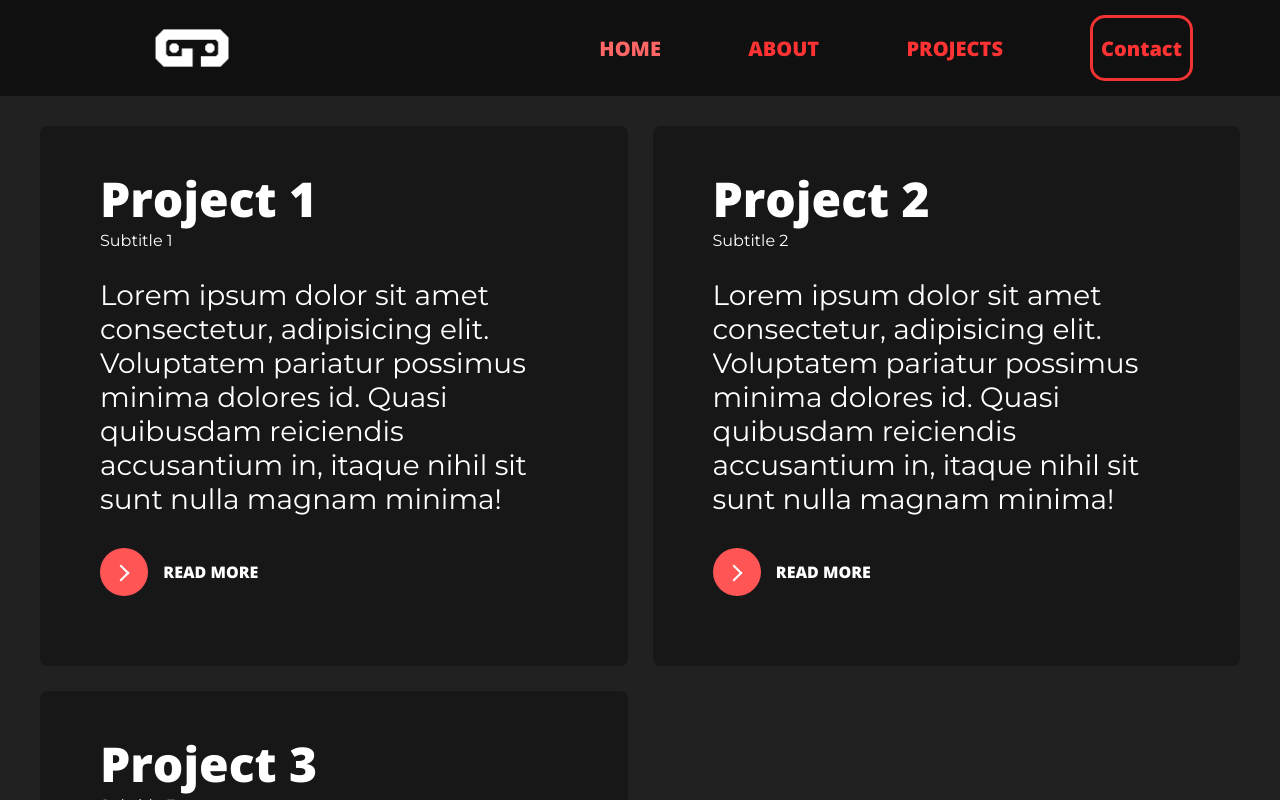
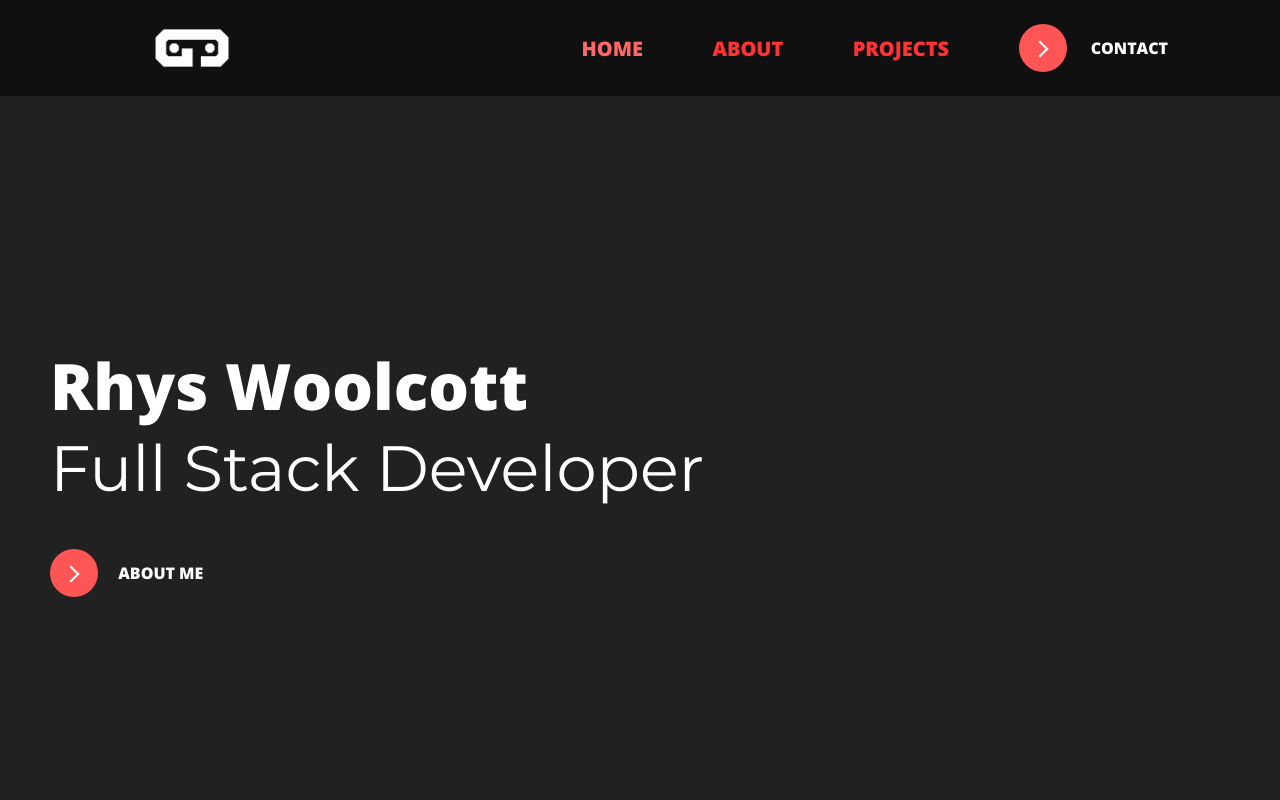
Before and after one commit to Rhys-Woolcott/portfolio, a React (Create React App) app: page / in a window 1280 px wide. Built offline with nearby package versions, Linux system fonts and the light colour scheme.

Commit message:
added homepage

```diff
--- a/package.json
+++ b/package.json
@@ -11,6 +11,8 @@
 		"@types/react": "^17.0.0",
 		"@types/react-dom": "^17.0.0",
 		"@types/react-router-dom": "^5.1.8",
+		"babel-loader": "^8.2.2",
+		"framer-motion": "^4.1.17",
 		"react": "^17.0.2",
 		"react-dom": "^17.0.2",
 		"react-router-dom": "^5.3.0",
--- a/src/App.tsx
+++ b/src/App.tsx
@@ -1,4 +1,4 @@
-import { lazy, Suspense, useState } from 'react';
+import { lazy, ReactElement, Suspense, useState } from 'react';
 import {
   BrowserRouter as Router,
   Switch,
@@ -7,11 +7,14 @@ import {
 } from 'react-router-dom';
 
 import './style/global.scss';
+import { motion } from 'framer-motion';
 
+const ProjectsPage = lazy(() => import('./components/ProjectsPage'));
+const ErrorScreen = lazy(() => import('./components/errors/ErrorScreen'));
 const HomePage = lazy(() => import('./components/HomePage'));
-const ErrorScreen = lazy(() => import('./components/errors/ErrorScreen'));
+import Button from './components/component/Button';
 
-function App(): unknown {
+function App(): ReactElement {
   const [activeLink, setActiveLink] = useState(`${window.location.pathname}`);
   const [burgerActive, setBurgerActive] = useState(false);
 
@@ -59,7 +62,12 @@ function App(): unknown {
             PROJECTS
             <div />
           </a>
-          <button className="contact-button">Contact</button>
+
+          <Button onClick={() => {
+            location.href = '/about';
+          }}>
+            CONTACT
+          </Button>
 
           <div
             className="nav-burger-container"
@@ -79,6 +87,7 @@ function App(): unknown {
         <Suspense fallback={<h1>Loading...</h1>}>
           <Switch>
             <Route exact path="/" component={HomePage} />
+            <Route exact path="/projects" component={ProjectsPage} />
 
             {/* ! Handle 404 errors ! */}
             <Route exact path="/error/:type" component={ErrorScreen} />
--- a/src/components/HomePage.tsx
+++ b/src/components/HomePage.tsx
@@ -1,5 +1,6 @@
 import { Component, ReactElement } from 'react';
-import GridTab from './component/GridTab';
+import '../style/Home.scss';
+import Button from './component/Button';
 
 export default class HomePage extends Component {
   render(): ReactElement {
@@ -8,42 +9,14 @@ export default class HomePage extends Component {
         <header>
           <title>Home | GALACTIX</title>
         </header>
-        <div className='container'>
-          <GridTab
-            title='Project 1'
-            subtitle='Subtitle 1'
-            tabText='READ MORE'
-            onClick={() => {
-              alert('Hello World');
-            }}
-          >
-			Lorem ipsum dolor sit amet consectetur, adipisicing elit. Voluptatem
-			pariatur possimus minima dolores id. Quasi quibusdam reiciendis
-			accusantium in, itaque nihil sit sunt nulla magnam minima!
-			Necessitatibus magnam voluptate ea.
-          </GridTab>
-          <GridTab
-            title='Project 2'
-            subtitle='Subtitle 2'
-            tabText='READ MORE'
-            onClick={() => null}
-          >
-			Lorem ipsum dolor sit amet consectetur, adipisicing elit. Voluptatem
-			pariatur possimus minima dolores id. Quasi quibusdam reiciendis
-			accusantium in, itaque nihil sit sunt nulla magnam minima!
-			Necessitatibus magnam voluptate ea.
-          </GridTab>
-          <GridTab
-            title='Project 3'
-            subtitle='Subtitle 3'
-            tabText='READ MORE'
-            onClick={() => null}
-          >
-			Lorem ipsum dolor sit amet consectetur, adipisicing elit. Voluptatem
-			pariatur possimus minima dolores id. Quasi quibusdam reiciendis
-			accusantium in, itaque nihil sit sunt nulla magnam minima!
-			Necessitatibus magnam voluptate ea.
-          </GridTab>
+        <div className="homeContainer">
+          <h1 className="headerTitle">
+              Rhys Woolcott<br />
+            <span className="headerSubTitle">Full Stack Developer</span>
+          </h1>
+          <Button onClick={() => alert('Hello World')}>
+              ABOUT ME
+          </Button>
         </div>
       </>
     );
--- /dev/null
+++ b/src/components/ProjectsPage.tsx
@@ -0,0 +1,51 @@
+import { Component, ReactElement } from 'react';
+import GridTab from './component/GridTab';
+
+export default class ProjectsPage extends Component {
+  render(): ReactElement {
+    return (
+      <>
+        <header>
+          <title>Projects | GALACTIX</title>
+        </header>
+        <div className='container'>
+          <GridTab
+            title='Project 1'
+            subtitle='Subtitle 1'
+            tabText='READ MORE'
+            onClick={() => {
+              alert('Hello World');
+            }}
+          >
+			Lorem ipsum dolor sit amet consectetur, adipisicing elit. Voluptatem
+			pariatur possimus minima dolores id. Quasi quibusdam reiciendis
+			accusantium in, itaque nihil sit sunt nulla magnam minima!
+			Necessitatibus magnam voluptate ea.
+          </GridTab>
+          <GridTab
+            title='Project 2'
+            subtitle='Subtitle 2'
+            tabText='READ MORE'
+            onClick={() => null}
+          >
+			Lorem ipsum dolor sit amet consectetur, adipisicing elit. Voluptatem
+			pariatur possimus minima dolores id. Quasi quibusdam reiciendis
+			accusantium in, itaque nihil sit sunt nulla magnam minima!
+			Necessitatibus magnam voluptate ea.
+          </GridTab>
+          <GridTab
+            title='Project 3'
+            subtitle='Subtitle 3'
+            tabText='READ MORE'
+            onClick={() => null}
+          >
+			Lorem ipsum dolor sit amet consectetur, adipisicing elit. Voluptatem
+			pariatur possimus minima dolores id. Quasi quibusdam reiciendis
+			accusantium in, itaque nihil sit sunt nulla magnam minima!
+			Necessitatibus magnam voluptate ea.
+          </GridTab>
+        </div>
+      </>
+    );
+  }
+}
--- a/src/components/component/Button.tsx
+++ b/src/components/component/Button.tsx
@@ -3,6 +3,7 @@ import '../../style/Button.scss';
 
 interface ButtonInterface {
 	onClick: MouseEventHandler;
+  children?: string;
 }
 
 export default class Button extends Component<ButtonInterface> {
--- /dev/null
+++ b/src/style/Home.scss
@@ -0,0 +1,30 @@
+.headerTitle {
+    font-family: 'Open Sans', sans-serif;
+    font-weight: bolder;
+    font-size: 5vw;
+}
+
+.headerSubTitle {
+    font-family: 'Montserrat', sans-serif;
+    font-weight: normal;
+    width: 100%;
+    display: flex;
+    justify-content: space-evenly;
+    align-items: center;
+}
+
+.homeContainer {
+    display: flex;
+    justify-content: center;
+    align-items: flex-start;
+    flex-direction: column;
+
+    width: 100vw;
+    height: 88vh;
+
+    position: relative;
+    top: 12vh;
+
+    padding-left: 50px;
+    box-sizing: border-box;
+}
--- a/src/style/global.scss
+++ b/src/style/global.scss
@@ -19,6 +19,7 @@ html {
 .nav-primary {
   width: 100vw;
   height: $nav-height;
+  max-height: 100px;
   background: #101010;
   color: #ff3333;
 
```
Also changed, not shown: 1 other file (tests, documents, lock files or other folders).
